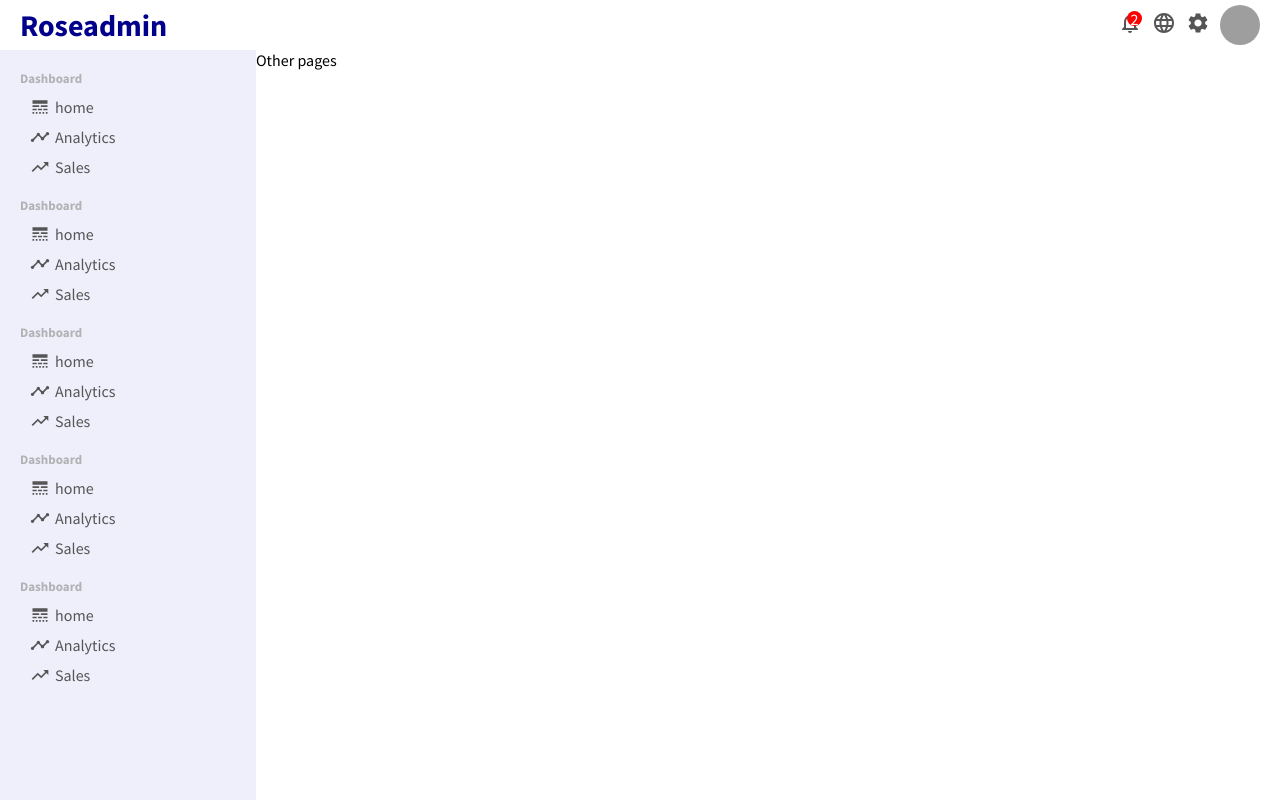
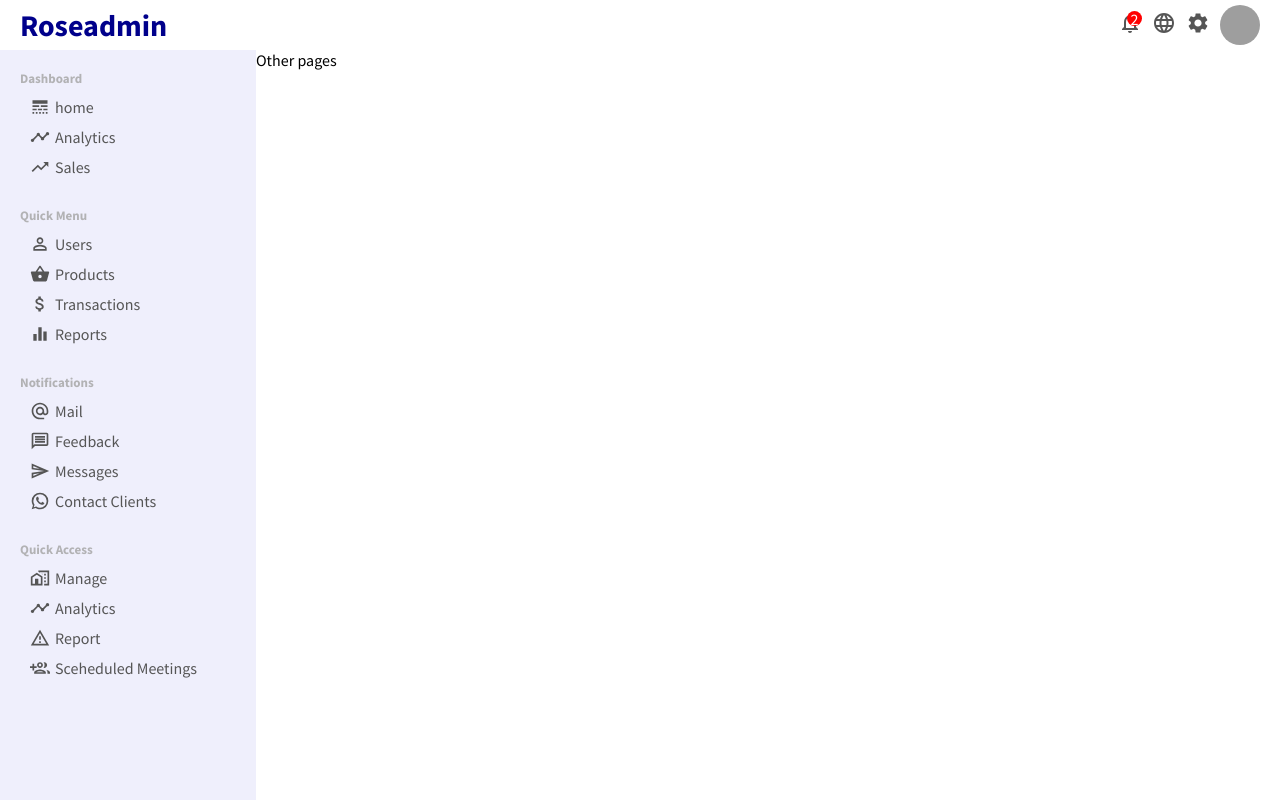
Before and after one commit to AnweshaRoses/Admin-Dashboard, a React (Create React App) app: page / in a window 1280 px wide. Built offline with nearby package versions, Linux system fonts and the light colour scheme; grey boxes are pictures that could not be loaded.

Commit message:
Sidebar Design Finished

```diff
--- a/src/components/sidebar/Sidebar.jsx
+++ b/src/components/sidebar/Sidebar.jsx
@@ -1,5 +1,8 @@
 import "./sidebar.css"
-import {LineStyle, Timeline, TrendingUp}from '@material-ui/icons';
+import {
+LineStyle, Timeline, TrendingUp,PersonOutline,ShoppingBasket,AttachMoney,Equalizer,AlternateEmailOutlined,MessageOutlined,SendOutlined,
+WhatsApp,HomeWorkOutlined,ReportProblemOutlined,GroupAddOutlined
+}from '@material-ui/icons';
 
 export default function Sidebar() {
     return (
@@ -23,70 +26,65 @@ export default function Sidebar() {
                     </ul>
                 </div>
                 <div className="sidebarmenu">
-                    <h3 className="sidebartitle">Dashboard</h3>
+                    <h3 className="sidebartitle">Quick Menu</h3>
                     <ul className="sidebarlist">
                         <li className="sidebarlistitem">
-                            <LineStyle className="sidebaricon" />
-                            home
+                            <PersonOutline className="sidebaricon" />
+                            Users
+                        </li>
+                        <li className="sidebarlistitem">
+                            <ShoppingBasket className="sidebaricon"/>
+                            Products
+                        </li>
+                        <li className="sidebarlistitem">
+                            <AttachMoney className="sidebaricon"/>
+                            Transactions
+                        </li>
+                        <li className="sidebarlistitem">
+                            <Equalizer className="sidebaricon"/>
+                            Reports
+                        </li>
+                    </ul>
+                </div>
+                <div className="sidebarmenu">
+                    <h3 className="sidebartitle">Notifications</h3>
+                    <ul className="sidebarlist">
+                        <li className="sidebarlistitem">
+                            <AlternateEmailOutlined className="sidebaricon" />
+                            Mail
+                        </li>
+                        <li className="sidebarlistitem">
+                            <MessageOutlined className="sidebaricon"/>
+                            Feedback
+                        </li>
+                        <li className="sidebarlistitem">
+                            <SendOutlined className="sidebaricon"/>
+                            Messages
+                        </li>
+                        <li className="sidebarlistitem">
+                            <WhatsApp className="sidebaricon"/>
+                            Contact Clients
+                        </li>
+                    </ul>
+                </div>
+                <div className="sidebarmenu">
+                    <h3 className="sidebartitle">Quick Access</h3>
+                    <ul className="sidebarlist">
+                        <li className="sidebarlistitem">
+                            <HomeWorkOutlined  className="sidebaricon" />
+                            Manage
                         </li>
                         <li className="sidebarlistitem">
                             <Timeline className="sidebaricon"/>
                             Analytics
                         </li>
                         <li className="sidebarlistitem">
-                            <TrendingUp className="sidebaricon"/>
-                            Sales
-                        </li>
-                    </ul>
-                </div>
-                <div className="sidebarmenu">
-                    <h3 className="sidebartitle">Dashboard</h3>
-                    <ul className="sidebarlist">
-                        <li className="sidebarlistitem">
-                            <LineStyle className="sidebaricon" />
-                            home
+                            <ReportProblemOutlined className="sidebaricon"/>
+                            Report
                         </li>
                         <li className="sidebarlistitem">
-                            <Timeline className="sidebaricon"/>
-                            Analytics
-                        </li>
-                        <li className="sidebarlistitem">
-                            <TrendingUp className="sidebaricon"/>
-                            Sales
-                        </li>
-                    </ul>
-                </div>
-                <div className="sidebarmenu">
-                    <h3 className="sidebartitle">Dashboard</h3>
-                    <ul className="sidebarlist">
-                        <li className="sidebarlistitem">
-                            <LineStyle className="sidebaricon" />
-                            home
-                        </li>
-                        <li className="sidebarlistitem">
-                            <Timeline className="sidebaricon"/>
-                            Analytics
-                        </li>
-                        <li className="sidebarlistitem">
-                            <TrendingUp className="sidebaricon"/>
-                            Sales
-                        </li>
-                    </ul>
-                </div>
-                <div className="sidebarmenu">
-                    <h3 className="sidebartitle">Dashboard</h3>
-                    <ul className="sidebarlist">
-                        <li className="sidebarlistitem">
-                            <LineStyle className="sidebaricon" />
-                            home
-                        </li>
-                        <li className="sidebarlistitem">
-                            <Timeline className="sidebaricon"/>
-                            Analytics
-                        </li>
-                        <li className="sidebarlistitem">
-                            <TrendingUp className="sidebaricon"/>
-                            Sales
+                            <GroupAddOutlined className="sidebaricon"/>
+                            Sceheduled Meetings
                         </li>
                     </ul>
                 </div>
--- a/src/components/sidebar/sidebar.css
+++ b/src/components/sidebar/sidebar.css
@@ -10,7 +10,7 @@
     color: #555;
 }
 .sidebarmenu{
-    margin-bottom: 10px;
+    margin-bottom: 20px;
 
 }
 .sidebartitle{
```
